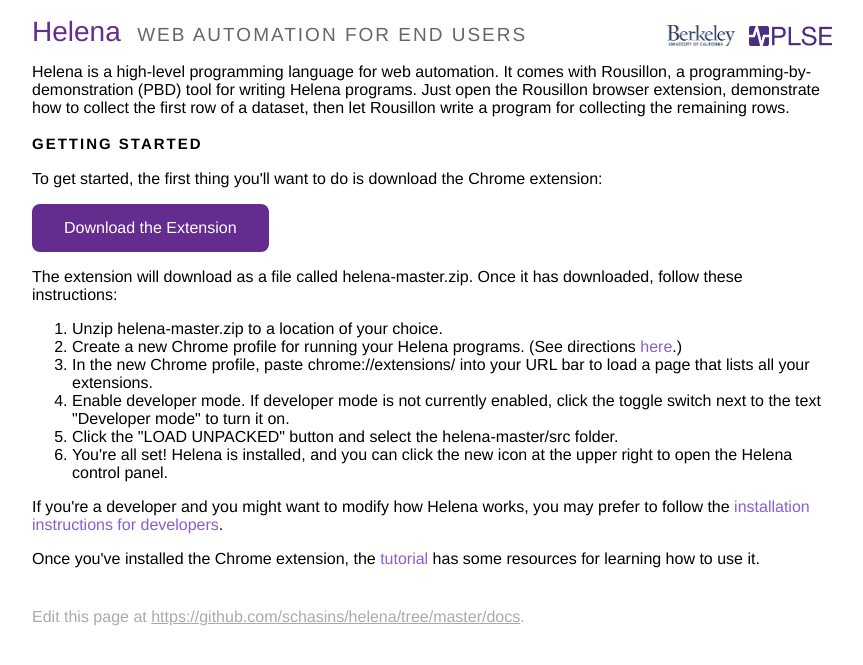
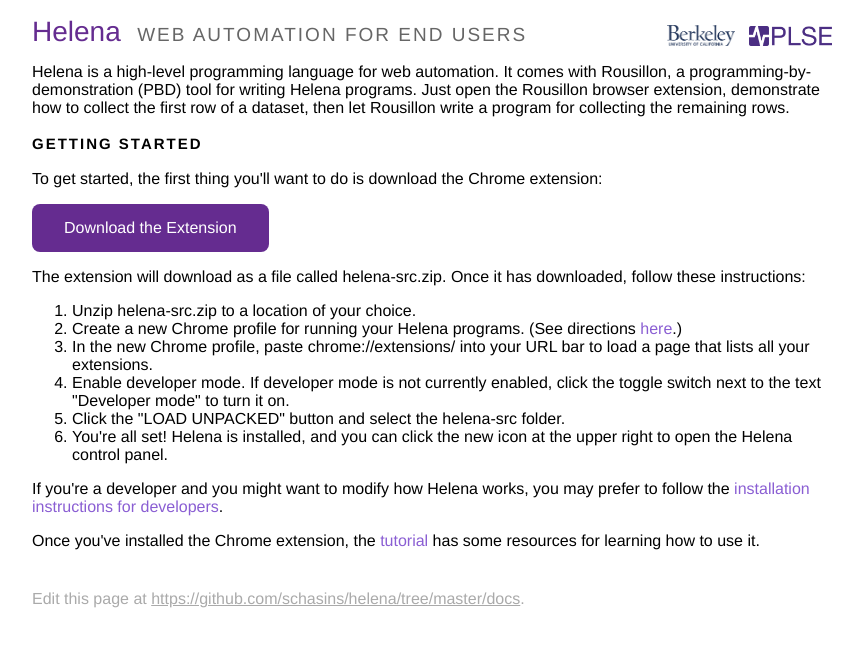
Before and after one commit to schasins/helena, a Jekyll site: the page built from docs/download.html, in a window 1280 px wide. Shown: the top 665 px of the page, without its empty margins (214-1077 px from the left). Built offline with Jekyll 4.4.1, drawn with Linux system fonts in a browser that asks for light colours.

Commit message:
Better dowload instructions process.

```diff
--- a/docs/download.html
+++ b/docs/download.html
@@ -25,14 +25,14 @@
           </p>
 
           <p>
-          The extension will download as a file called helena-master.zip.  Once it has downloaded, follow these instructions:
+          The extension will download as a file called helena-src.zip.  Once it has downloaded, follow these instructions:
 
           <ol>
-          <li>Unzip helena-master.zip to a location of your choice.</li>
+          <li>Unzip helena-src.zip to a location of your choice.</li>
           <li>Create a new Chrome profile for running your Helena programs.  (See directions <a href="https://support.google.com/chrome/answer/2364824" target="_blank">here</a>.)</li>
           <li>In the new Chrome profile, paste chrome://extensions/ into your URL bar to load a page that lists all your extensions.</li>
           <li>Enable developer mode. If developer mode is not currently enabled, click the toggle switch next to the text "Developer mode" to turn it on.</li>
-          <li>Click the "LOAD UNPACKED" button and select the helena-master/src folder.</li>
+          <li>Click the "LOAD UNPACKED" button and select the helena-src folder.</li>
           <li>You're all set!  Helena is installed, and you can click the new icon at the upper right to open the Helena control panel.</li>
           </ol>
 
```
Also changed, not shown: 1 other file.
